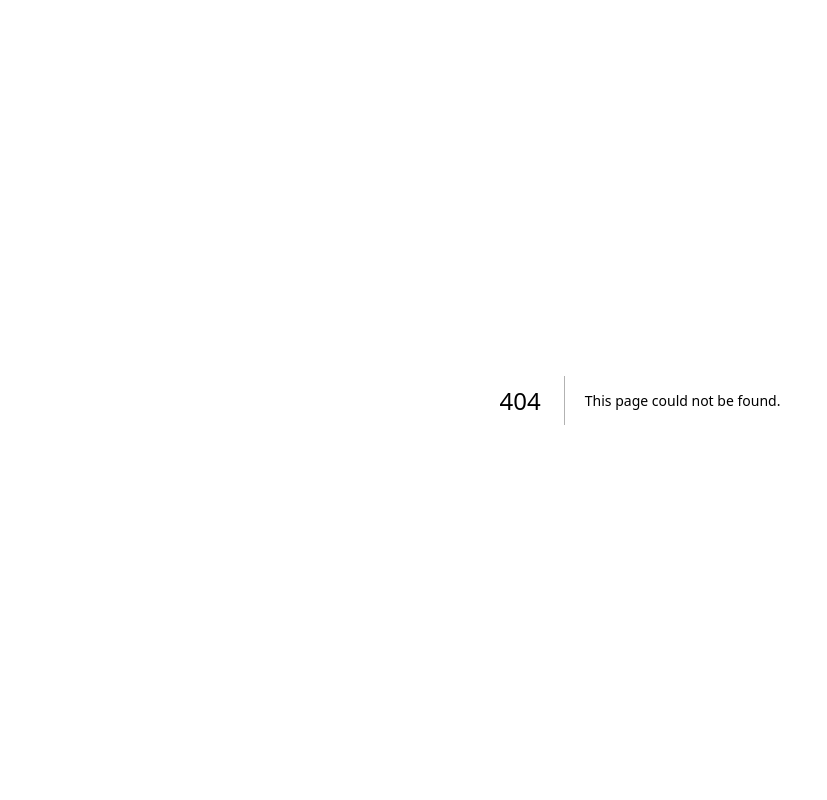
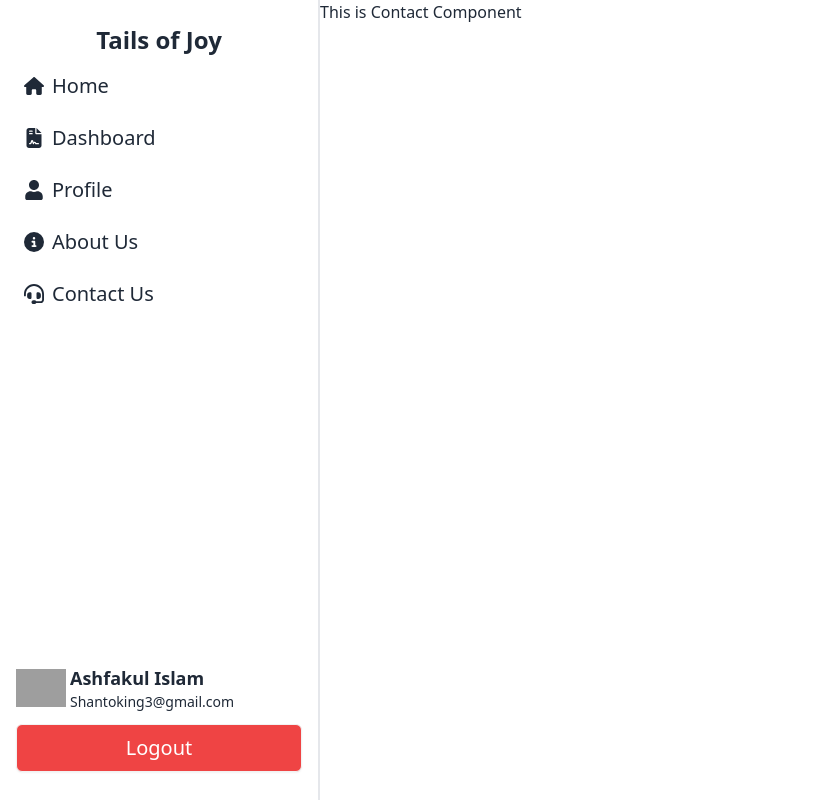
Before and after one commit to juixer/tails-of-joy-frontend, a Next.js app: page /contact in a window 1280 px wide. Before the commit this address had no page. Shown: the whole page, without its empty margins (0-827 px from the left). Built offline with nearby package versions, Linux system fonts and the light colour scheme; grey boxes are pictures that could not be loaded.

Commit message:
navbar some issue fixed

```diff
--- /dev/null
+++ b/src/app/(WithCommonLayout)/about/page.tsx
@@ -0,0 +1,7 @@
+const AboutPage = () => {
+    return(
+        <div>
+             <h1> This is ABOUT Component </h1>
+        </div>
+    )}
+export default AboutPage;
--- /dev/null
+++ b/src/app/(WithCommonLayout)/contact/page.tsx
@@ -0,0 +1,7 @@
+const ContactPage = () => {
+    return(
+        <div>
+             <h1> This is Contact Component </h1>
+        </div>
+    )}
+export default ContactPage;
--- a/src/components/UI/Navbar/Navbar.tsx
+++ b/src/components/UI/Navbar/Navbar.tsx
@@ -28,13 +28,17 @@ const Navbar = () => {
           className="drawer-overlay"
         ></label>
         <div className="menu border-r-2 lg:bg-white bg-base-200 bg-opacity-80 text-base-content min-h-full w-80 p-4">
-          <div className="flex flex-col gap-2 min-h-[calc(100vh-20vh)]">
+          <div className="my-2">
+            <h1 className="text-2xl font-bold text-center">Tails of Joy</h1>
+          </div>
+          <div className="flex flex-col gap-2 min-h-[calc(100vh-25vh)]">
             <Link href={"/"}>
               <h1 className="flex items-center gap-2 text-xl font-medium hover:bg-black p-2 rounded-md hover:bg-opacity-30 duration-300">
                 <FaHouse />
                 Home
               </h1>
             </Link>
+
             {/* user */}
             <div className="dropdown dropdown-hover">
               <div
@@ -61,7 +65,7 @@ const Navbar = () => {
               </ul>
             </div>
             {/* admin */}
-            <div className="dropdown dropdown-hover">
+            {/* <div className="dropdown dropdown-hover">
               <div
                 tabIndex={0}
                 role="button"
@@ -84,7 +88,7 @@ const Navbar = () => {
                   <Link href={"/dashboard/payment"}>Payments</Link>
                 </li>
               </ul>
-            </div>
+            </div> */}
             <Link href={"/profile"}>
               <h1 className="flex items-center gap-2 text-xl font-medium hover:bg-black p-2 rounded-md hover:bg-opacity-30 duration-300">
                 <FaUser />
@@ -120,11 +124,6 @@ const Navbar = () => {
               </div>
             </div>
             <div>
-              {/* <Link href={"/login"}>
-                <button className="flex items-center gap-2 text-xl font-medium bg-emerald-500 hover:bg-emerald-600 p-2 rounded-md  duration-300 w-full btn">
-                  Login
-                </button>
-              </Link> */}
               <button className="flex items-center gap-2 text-xl font-medium p-2 rounded-md bg-red-500 hover:bg-red-800 text-white duration-300 w-full btn">
                 Logout
               </button>
```
Also changed, not shown: src/app/(WithCommonLayout)/(home)/page.tsx (renamed from src/app/(WithCommonLayout)/page.tsx).
